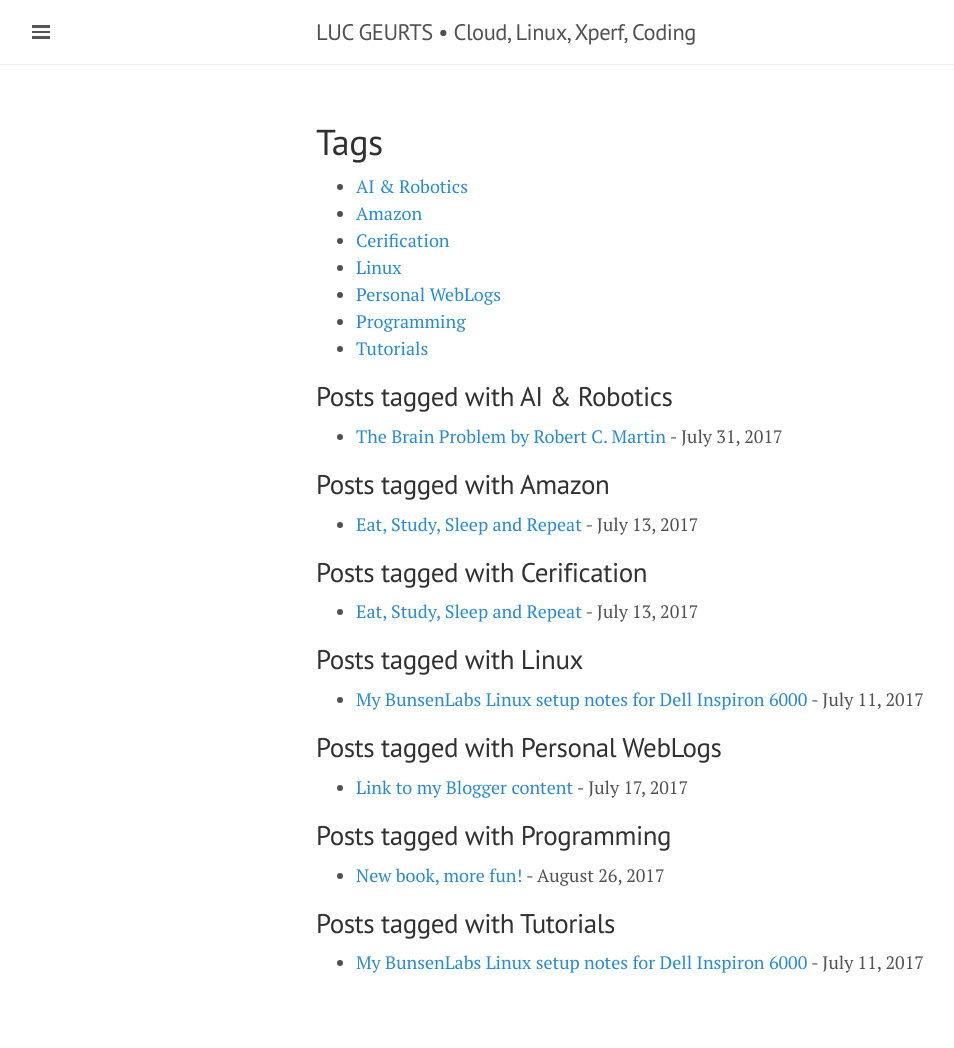
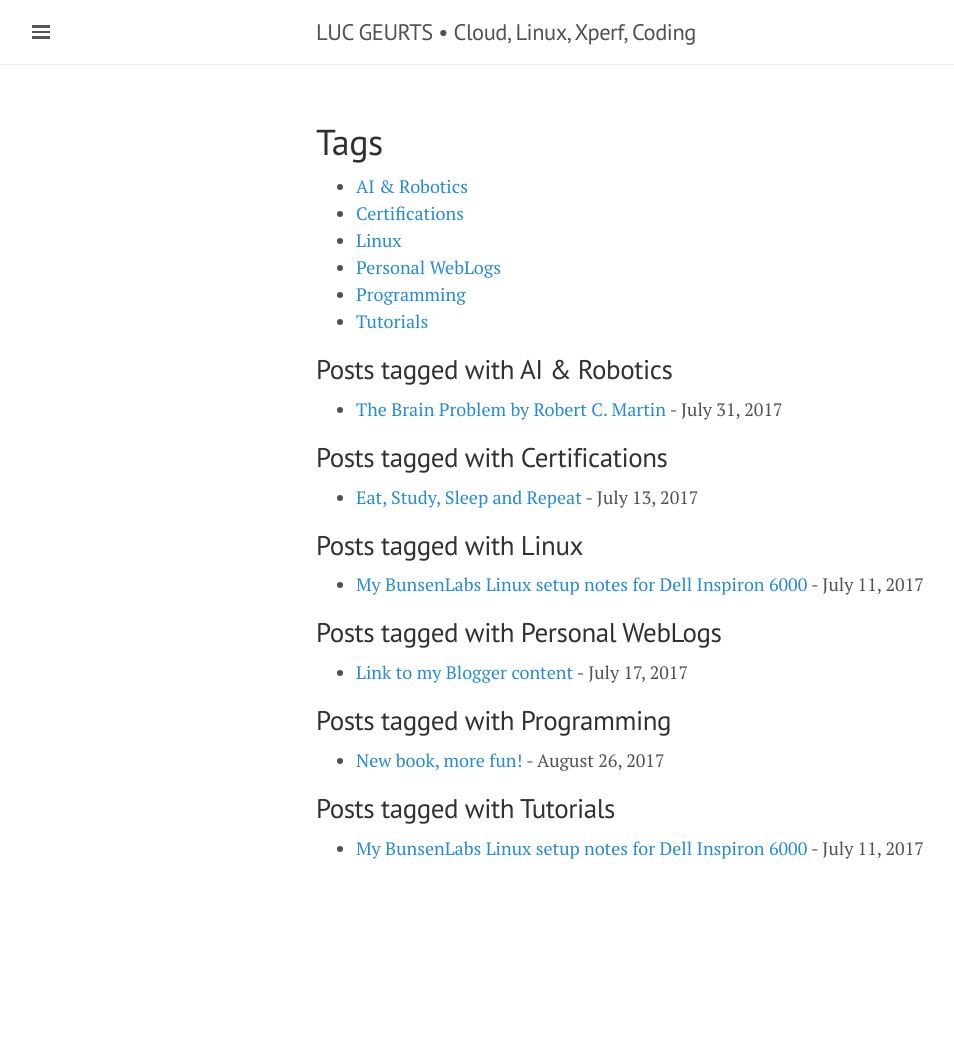
Before and after one commit to lgeurts/lgeurts.github.io, a Jekyll site: the page built from tags.html, in a window 1280 px wide. Shown: the whole page, without its empty margins (0-954 px from the left). Built offline with Jekyll 4.4.1, drawn with Linux system fonts in a browser that asks for light colours; nearby versions of some CDN libraries; after the commit the page ends 934 px from its top, so only the background shows below that.

Commit message:
Update 2017-07-13-eat,-study,-sleep-and-repeat.md

```diff
--- a/_posts/2017-07-13-eat,-study,-sleep-and-repeat.md
+++ b/_posts/2017-07-13-eat,-study,-sleep-and-repeat.md
@@ -4,7 +4,7 @@ title: Eat, Study, Sleep and Repeat
 read_time: true
 comments: true
 category: Cloud Computing
-tags: [ Amazon, Cerification ]
+tags: [ Certifications ]
 ---
 
 Going for AWS Certified SysOps Administrator and Certified Solutions Architect certs.
```
